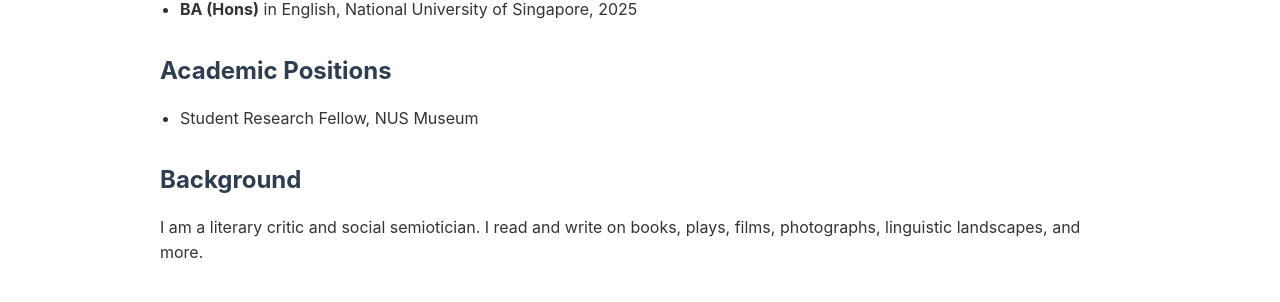
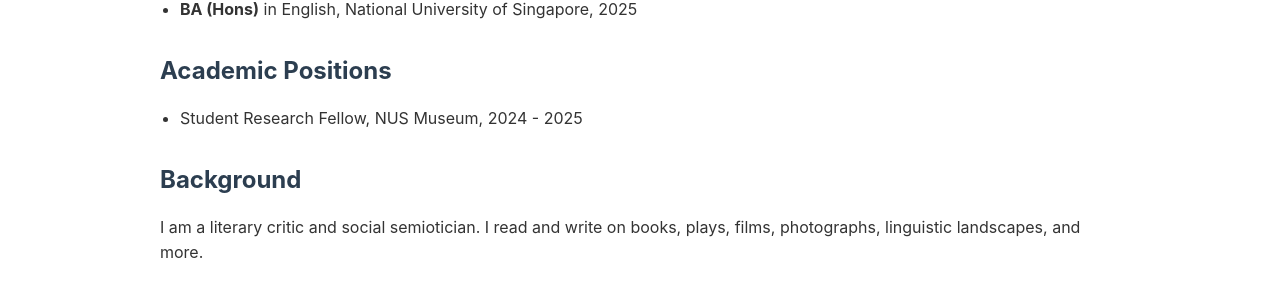
Before and after one commit to r-boey/r-boey.github.io, a Jekyll site: the page built from index.md, in a window 1280 px wide. Shown: the part 404-706 px from the top of the page. Built offline with Jekyll 4.4.1, drawn with Linux system fonts in a browser that asks for light colours.

Commit message:
Add dates to Student Research Fellow position

```diff
--- a/index.md
+++ b/index.md
@@ -12,7 +12,7 @@ title: Home
 
 ## Academic Positions
 
-- Student Research Fellow, NUS Museum
+- Student Research Fellow, NUS Museum, 2024 - 2025
 
 ## Background
 
```
